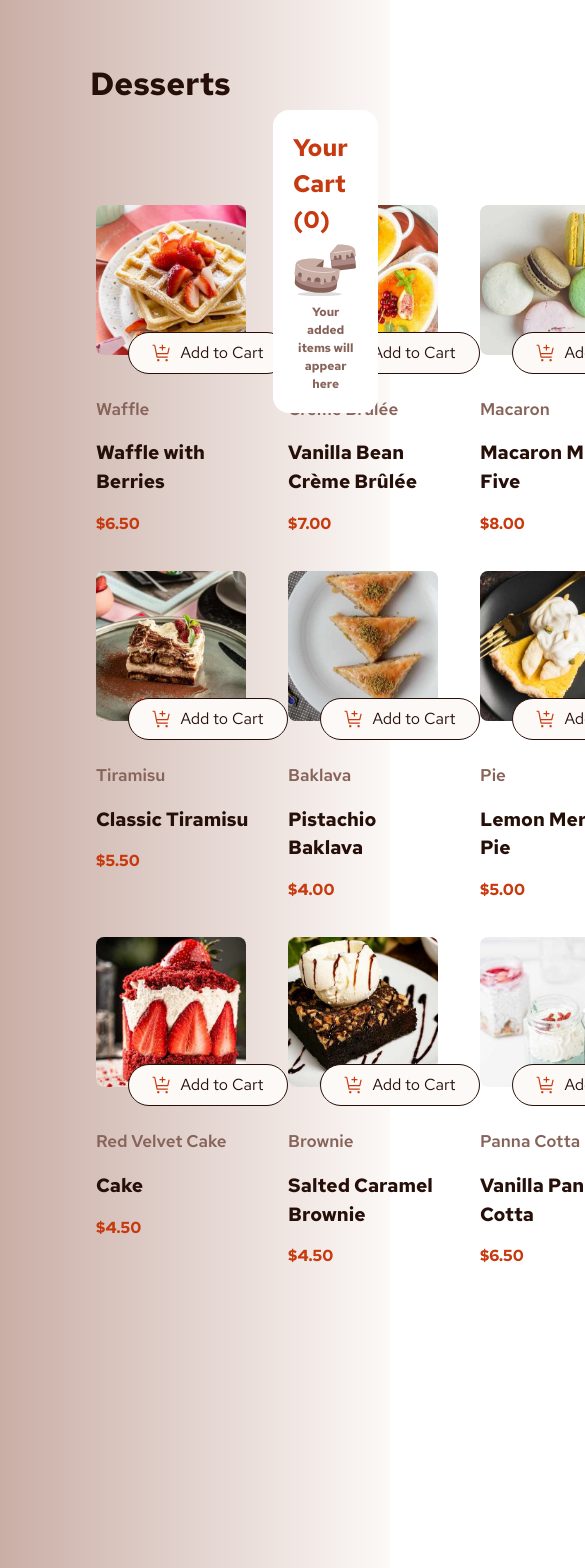
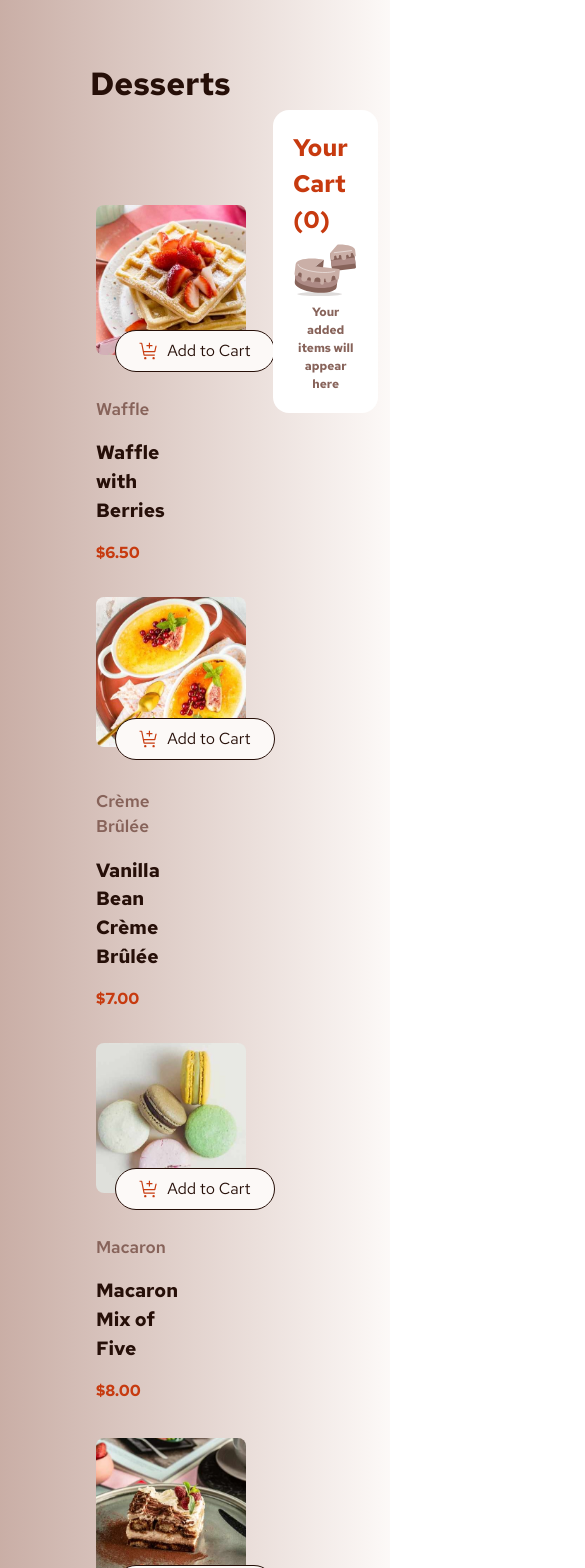
Before and after one commit to CHEGEBB/Svelte-Frontend-Challenges, a SvelteKit app in the folder product-list-with-cart-main/: page / in a window 390 px wide. Shown: the top 1568 px of the page, 585 px wide, since content can reach past the window. Built offline with nearby package versions, Linux system fonts and the light colour scheme.

Commit message:
Refactor product list and cart layout: Add new remove item functionality, update cart item styles, and improve responsiveness

```diff
--- a/product-list-with-cart-main/src/routes/+page.svelte
+++ b/product-list-with-cart-main/src/routes/+page.svelte
@@ -71,22 +71,18 @@
     function closeModal() {
         isModalOpen.set(false);
     }
-    // @ts-ignore
+
     function handleConfirmOrder() {
-        cartStore.set([]);
         openOverlay();
         openModal();
     }
+
     function openOverlay() {
         isOverlayOpen.set(true);
     }
 
     function closeOverlay() {
         isOverlayOpen.set(false);
-    }
-    function finalizeOrder() {
-        cartStore.set([]);
-        closeOverlay();
     }
 
     // @ts-ignore
@@ -413,8 +409,8 @@
         </div>
 
         {#if $isOverlayOpen}
-    <div class="overlay" on:click={()=> handleConfirmOrder(items)}>
-        <div class="overlay-content" on:click|stopPropagation>
+    <div class="overlay" on:click={handleConfirmOrder}>
+        <div class="overlay-content">
             <h2>Order Confirmation</h2>
             <div class="order-details">
               <div class="summary">
@@ -424,11 +420,22 @@
               <div class="items-list">
                 {#each $cartStore as item}
                   <div class="order-item">
+                    {#if item.imageComponent}
+                      <div class="item-image">
+                        <svelte:component this={item.imageComponent} />
+                      </div>
+                    {:else if item.imageUrl}
+                      <div class="item-image">
+                        <img src={item.imageUrl} alt={item.description} />
+                      </div>
+                    {/if}
+                    <div class="item-details">
                       <span class="item-name">{item.description}</span>
-                            <div class="item-details">
+                      <div class="item-info">
                         <span class="quantity">{item.quantity}x</span>
                         <span class="price">@ ${item.price.toFixed(2)}</span>
                         <span class="total-price">${(item.quantity * item.price).toFixed(2)}</span>
+                      </div>
                     </div>
                   </div>
                 {/each}
@@ -439,8 +446,8 @@
               </div>
             </div>
             <div class="overlay-actions">
-                <button class="cancel" on:click={closeOverlay}>Cancel</button>
-                <button class="confirm" on:click={finalizeOrder}>Confirm Purchase</button>
+              <button class="cancel" on:click={closeOverlay()}>Cancel</button>
+              <button class="confirm" on:click={closeModal()}>Confirm Purchase</button>
             </div>
           </div>
         </div>
@@ -495,6 +502,11 @@
                 @content;
             }
         }
+        @if $breakpoint == "thumbnail"{
+            @media (max-width: 300px) {
+                @content;
+            }
+        }
     }
 
     * {
@@ -503,6 +515,7 @@
         box-sizing: border-box;
     }
     .container {
+
         display: flex;
         flex-direction: column;
         min-height: 260vh !important;
@@ -519,12 +532,19 @@
             margin-top: 60px;
         }
         .main-content {
+
             display: flex;
             flex-direction: row;
             justify-content: center;
             align-items: center;
             gap: 2rem;
             margin-top: 2rem;
+
+            @include respond-to("mobile"){
+                    display: flex;
+                    flex-direction: column;
+                    background-color: red;
+                }
             .cart-container {
                 width: 27%;
                 height: auto;
@@ -675,6 +695,10 @@
             }
             .cards-row-1 {
                 @include cards-row;
+                @include respond-to("mobile"){
+                    display: flex;
+                    flex-direction: column;
+                }
                 .card-1 {
                     margin: 1rem;
                     .card-image {
@@ -792,6 +816,10 @@
             }
             .cards-row-2 {
                 @include cards-row;
+                @include respond-to("mobile"){
+                    display: flex;
+                    flex-direction: column;
+                }
                 .card-4 {
                     margin: 1rem;
                     .card-image {
@@ -909,6 +937,10 @@
             }
             .cards-row-3 {
                 @include cards-row;
+                @include respond-to("mobile"){
+                    display: flex;
+                    flex-direction: column;
+                }
 
                 .card-7 {
                     .card-image {
```
Lines whose indentation alone changed are shown as unchanged.
